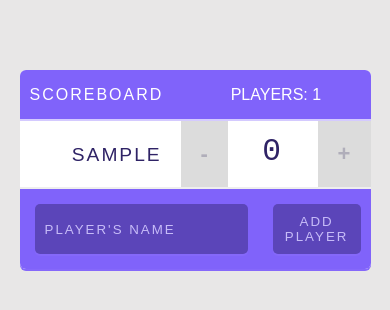
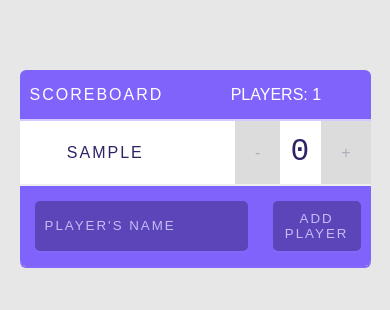
Before and after one commit to batistaDev1113/scoreboard, a React (Create React App) app: page / in a window 390 px wide. Both pictures are taken after typing "Sample" into the empty fields and a click on the button "ADD PLAYER". Shown: the top 310 px of the page. Built offline with nearby package versions, Linux system fonts and the light colour scheme.

Commit message:
new styling has been added decreasing font-size for mobile devices

```diff
--- a/src/App.css
+++ b/src/App.css
@@ -7,13 +7,13 @@ body {
 }
 
 header {
-  color: #FFF;
+  color: #fff;
   padding: 5px 10px;
   text-align: center;
   display: flex;
   align-items: center;
-  background-color: #8063FA;
-  border-bottom: solid 2px #D4CAFF;
+  background-color: #8063fa;
+  border-bottom: solid 2px #d4caff;
 }
 
 header h1 {
@@ -27,39 +27,39 @@ header h1 {
 
 form {
   display: flex;
-  background-color: #8063FA;
+  background-color: #8063fa;
 }
 
-input[type=text] {
+input[type="text"] {
   flex-grow: 1;
   border-width: 0 0 1px 0;
   margin: 15px 10px 15px 15px;
   padding: 10px;
   border-radius: 5px;
-  background-color: #5B45B9;
+  background-color: #5b45b9;
   border-style: none;
   text-shadow: none;
   text-transform: uppercase;
-  color: #C7BCF8;
+  color: #c7bcf8;
   letter-spacing: 2px;
   outline: none;
 }
 
-input[type=text]::-webkit-input-placeholder{
-  color: #C7BCF8;
+input[type="text"]::-webkit-input-placeholder {
+  color: #c7bcf8;
   letter-spacing: 2px;
 }
 
-input[type=text]:focus{
+input[type="text"]:focus {
   background-color: rgba(0, 0, 0, 0.2);
 }
 
-input[type=submit] {
+input[type="submit"] {
   display: block;
-  font-size: .6em;
+  font-size: 0.6em;
   margin: 15px 15px 15px 0;
   padding: 10px;
-  background-color: #44338D;
+  background-color: #44338d;
   border-radius: 5px;
   border: none;
   color: #fff;
@@ -71,10 +71,9 @@ input[type=submit] {
 }
 
 button,
-input[type=submit] {
+input[type="submit"] {
   outline: none;
-  transition: background-color 0.2s ease,
-              color 0.2s ease;
+  transition: background-color 0.2s ease, color 0.2s ease;
 }
 
 /* ICONS */
@@ -83,17 +82,19 @@ svg {
   width: 28px;
   height: 19px;
   margin-right: 5px;
-  fill: #F0F0F0;
+  fill: #f0f0f0;
 }
 
 .is-high-score {
-  fill: #FFC657;
+  fill: #ffc657;
   animation: grow 0.35s ease-in-out;
   transform-origin: 50% 50%;
 }
 
 @keyframes grow {
-  50% { transform: scale(1.4) rotate(-3deg); }
+  50% {
+    transform: scale(1.4) rotate(-3deg);
+  }
 }
 
 /* COMPONENT STYLES -------------------- */
@@ -112,12 +113,12 @@ svg {
   align-items: center;
   justify-content: space-around;
   font-size: 1.2em;
-  border-bottom: solid 2px #EEEEEE;
+  border-bottom: solid 2px #eeeeee;
   letter-spacing: 2px;
 }
 
 .player:last-of-type {
-    border-bottom-color: #D4CAFF;
+  border-bottom-color: #d4caff;
 }
 
 .player:hover .remove-player {
@@ -126,7 +127,7 @@ svg {
 
 .player-name,
 .counter-score {
-    color: #2F2366;
+  color: #2f2366;
 }
 
 .player-name {
@@ -140,7 +141,7 @@ svg {
   border: none;
   outline: none;
   visibility: hidden;
-    color: #EF5350;
+  color: #ef5350;
   cursor: pointer;
   margin: 0 10px 0 0;
   padding: 0;
@@ -163,7 +164,7 @@ svg {
   text-align: right;
   font-weight: normal;
   letter-spacing: 2px;
-    font-size: .7em;
+  font-size: 0.7em;
 }
 
 .stats td:last-child {
@@ -173,7 +174,7 @@ svg {
 .stopwatch {
   padding: 15px 10px 5px 10px;
   margin: -5px -10px -5px 10px;
-  background: #5B45B9;
+  background: #5b45b9;
 }
 
 .stopwatch-time {
@@ -184,7 +185,7 @@ svg {
 
 .stopwatch button {
   margin: 8px 5px;
-    background-color: #44338D;
+  background-color: #44338d;
   border-radius: 5px;
   padding: 7px 8px;
   border: none;
@@ -196,14 +197,14 @@ svg {
 }
 
 .stopwatch button:hover,
-  input[type=submit]:hover {
+input[type="submit"]:hover {
   background: #fff;
-    color: #44338D;
+  color: #44338d;
   cursor: pointer;
 }
 
 .stopwatch h2 {
-    font-size: .6em;
+  font-size: 0.6em;
   margin: 0;
   font-weight: normal;
   letter-spacing: 2px;
@@ -218,8 +219,8 @@ svg {
   border: none;
   font-size: 1.15em;
   font-weight: bold;
-    color: #B0AEBA;
-    background-color: #DCDCDC;
+  color: #b0aeba;
+  background-color: #dcdcdc;
   display: block;
   padding: 20px 20px;
   cursor: pointer;
@@ -231,11 +232,11 @@ svg {
 }
 
 .increment:hover {
-    background: #83D97C;
+  background: #83d97c;
 }
 
 .decrement:hover {
-    background: #EF5350;
+  background: #ef5350;
 }
 
 .counter-score {
@@ -268,16 +269,15 @@ svg {
   margin: 15px 10px 15px 15px;
   padding: 10px;
   border-radius: 5px;
-  background-color: #5B45B9;
+  background-color: #5b45b9;
   border-style: none;
   text-shadow: none;
   text-transform: uppercase;
-  color: #C7BCF8;
+  color: #c7bcf8;
   letter-spacing: 2px;
   outline: none;
   cursor: pointer;
 }
-
 
 /* media queries for mobile */
 @media only screen and (max-width: 568px) {
@@ -292,7 +292,18 @@ svg {
 
   span.player-name {
     line-height: 1;
+    padding: 5px;
+    font-size: 1rem;
+    width: 100%;
   }
 
+  button.counter-action.decrement,
+  button.counter-action.increment {
+    font-weight: normal;
+    font-size: 1rem;
+  }
 
+  span.counter-score {
+    padding: 0 10px;
   }
+}
```
Also changed, not shown: 1 other file (tests, documents, lock files or other folders). Lines whose indentation alone changed are shown as unchanged.
